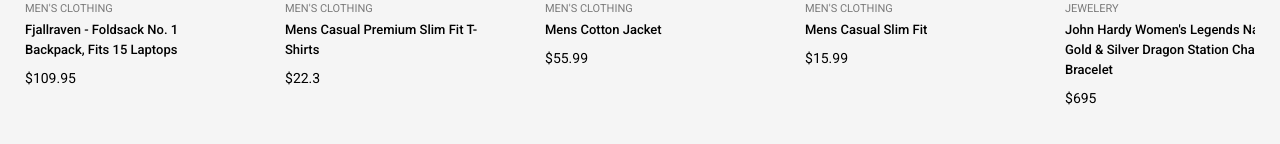
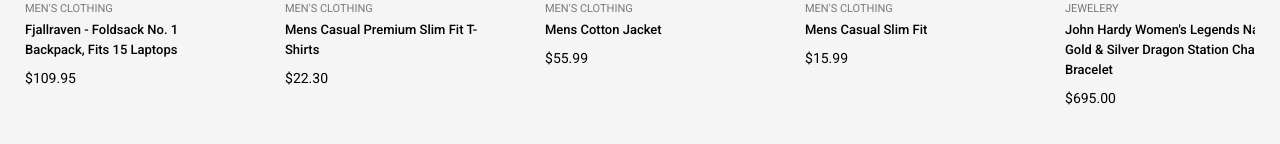
Before and after one commit to 0luwatunmise/E-commerce-project, a React (Vite) app: page / in a window 1280 px wide. Shown: the part 904-1048 px from the top of the page. Built offline with nearby package versions, Linux system fonts and the light colour scheme; no server answers.

Commit message:
Created an add to cart function

```diff
--- a/src/App.jsx
+++ b/src/App.jsx
@@ -25,16 +25,50 @@
     getProductsData();
   }, []);
 
+  const [cart, setCart] = useState([]);
+
+  function addToCart(id) {
+    const selectedProduct = products.find((product) => product.id === id);
+
+    if (!selectedProduct) return;
+
+    setCart((prevCart) => {
+      const existingItem = prevCart.find((item) => item.id === id);
+
+      if (existingItem) {
+        return prevCart.map((item) =>
+          item.id === id ? { ...item, quantity: item.quantity + 1 } : item,
+        );
+      }
+
+      return [
+        ...prevCart,
+        {
+          id: selectedProduct.id,
+          name: selectedProduct.title,
+          category: selectedProduct.category,
+          image: selectedProduct.image,
+          price: selectedProduct.price,
+          quantity: 1,
+        },
+      ];
+    });
+    console.log(cart);
+  }
+
   return (
     <div className="app">
       <BrowserRouter>
         <Routes>
-          <Route path="/" element={<Homepage products={products} />} />
+          <Route
+            path="/"
+            element={<Homepage products={products} addToCart={addToCart} />}
+          />
           <Route
             path="/products"
             element={<ProductsPage products={products} />}
           />
-          <Route path="/cart" element={<CartPage />} />
+          <Route path="/cart" element={<CartPage cart={cart}/>} />
         </Routes>
       </BrowserRouter>
     </div>
--- a/src/components/HomePage/Homepage.jsx
+++ b/src/components/HomePage/Homepage.jsx
@@ -3,12 +3,12 @@
 import Hero from "./Hero";
 import ProductsPreview from "./ProductsPreview";
 
-export default function Homepage({products}) {
+export default function Homepage({products, addToCart}) {
   return (
     <div className="home-page-container">
       <NavBar />
       <Hero />
-      <ProductsPreview products={products} />
+      <ProductsPreview products={products} addToCart={addToCart} />
     </div>
   );
 }
--- a/src/components/HomePage/ProductsPreview.jsx
+++ b/src/components/HomePage/ProductsPreview.jsx
@@ -1,9 +1,10 @@
 import "./ProductsPreview.css";
 import { Link } from "react-router-dom";
 
-export default function ProductsPreview({ products }) {
+export default function ProductsPreview({ products, addToCart }) {
   const productsPreview = products.slice(0, 8);
-  console.log(productsPreview);
+
+
 
   return (
     <div className="preview-products-container">
@@ -25,11 +26,11 @@
                 <div className="product-info">
                   <div className="product-category">{product.category}</div>
                   <div className="product-name">{product.title}</div>
-                  <div className="product-price">${product.price}</div>
+                  <div className="product-price">${(product.price).toFixed(2)}</div>
                 </div>
 
                 <div>
-                  <button className="cart-button">
+                  <button className="cart-button" onClick={()=>{addToCart(product.id)}}>
                     <img
                       src="../src/assets/shopping-cart-black.svg"
                       className="cart-button-black"
```
